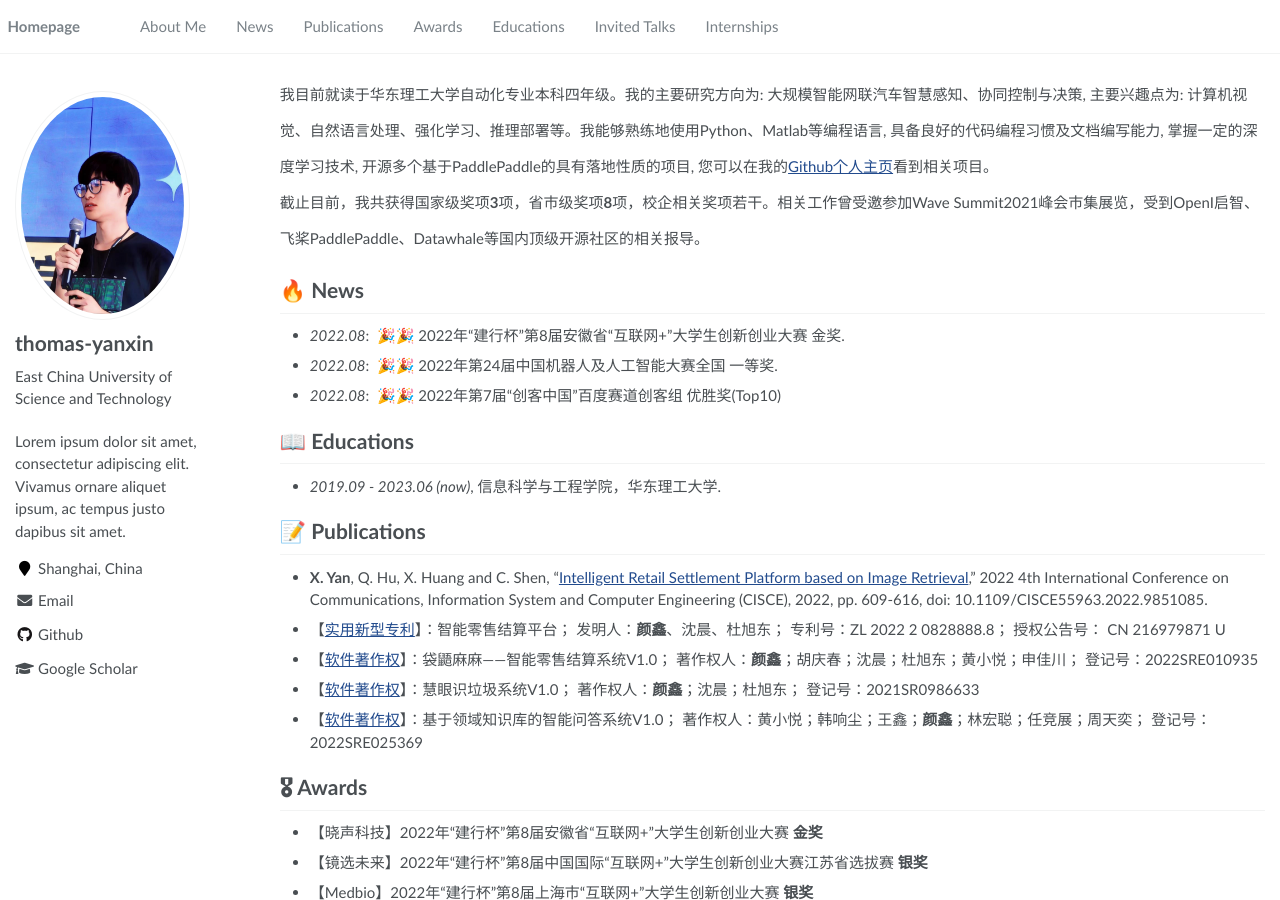
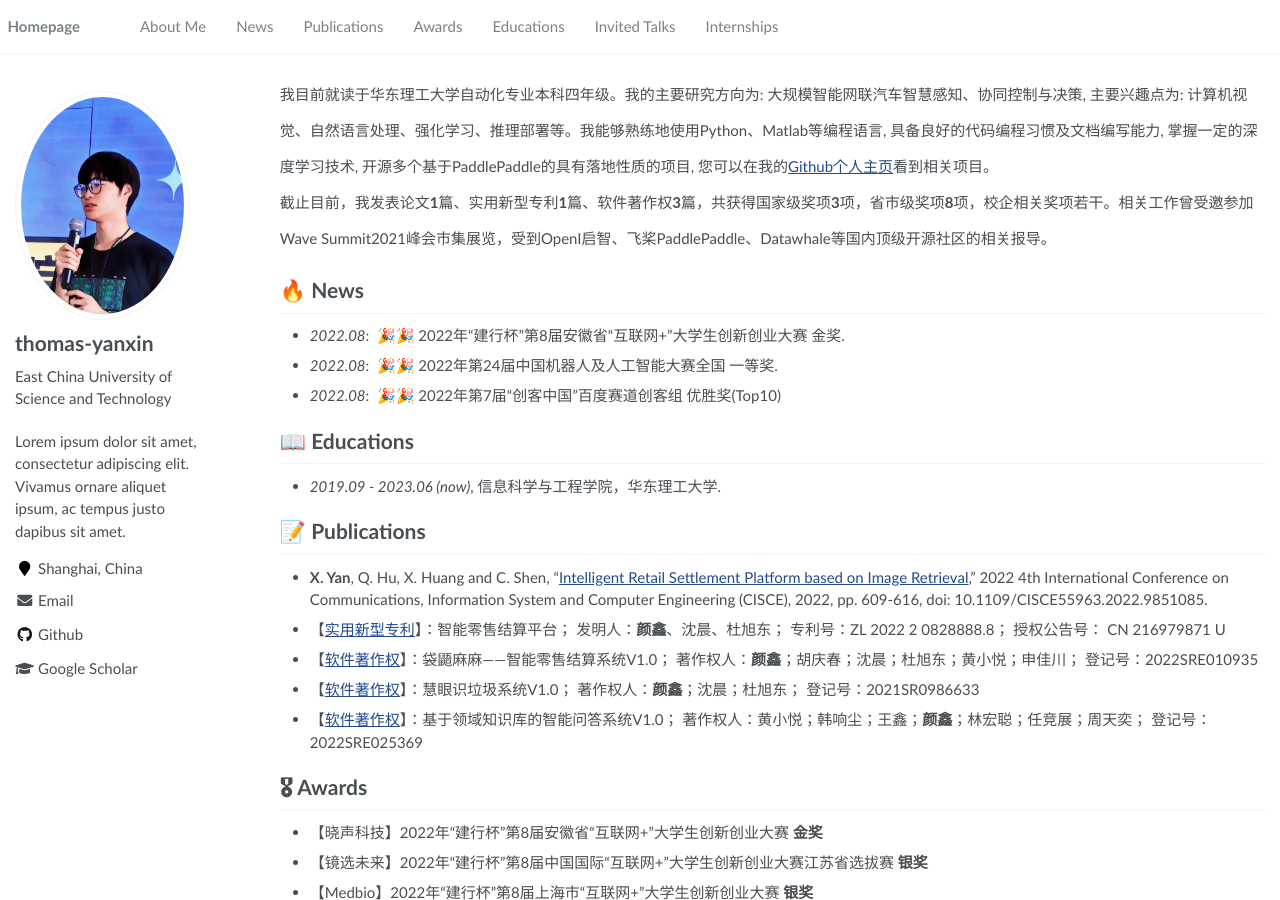
Before and after one commit to thomas-yanxin/thomas-yanxin.github.io, a Jekyll site: the page built from _pages/about.md, in a window 1280 px wide and 900 px high. Built offline with Jekyll 4.4.1, drawn with Linux system fonts in a browser that asks for light colours.

Commit message:
Update about.md

```diff
--- a/_pages/about.md
+++ b/_pages/about.md
@@ -20,7 +20,7 @@ redirect_from:
 <p style="line-height:2.4;">
 我目前就读于华东理工大学自动化专业本科四年级。我的主要研究方向为: 大规模智能网联汽车智慧感知、协同控制与决策, 主要兴趣点为: 计算机视觉、自然语言处理、强化学习、推理部署等。我能够熟练地使用Python、Matlab等编程语言, 具备良好的代码编程习惯及文档编写能力, 掌握一定的深度学习技术, 开源多个基于PaddlePaddle的具有落地性质的项目, 您可以在我的<a href='https://github.com/thomas-yanxin'>Github个人主页</a>看到相关项目。
 <br />
-截止目前，我共获得国家级奖项<strong>3</strong>项，省市级奖项<strong>8</strong>项，校企相关奖项若干。相关工作曾受邀参加Wave Summit2021峰会市集展览，受到OpenI启智、飞桨PaddlePaddle、Datawhale等国内顶级开源社区的相关报导。
+  截止目前，我发表论文<strong>1</strong>篇、实用新型专利<strong>1</strong>篇、软件著作权<strong>3</strong>篇，共获得国家级奖项<strong>3</strong>项，省市级奖项<strong>8</strong>项，校企相关奖项若干。相关工作曾受邀参加Wave Summit2021峰会市集展览，受到OpenI启智、飞桨PaddlePaddle、Datawhale等国内顶级开源社区的相关报导。
 </p>
 
 # 🔥 News
```
